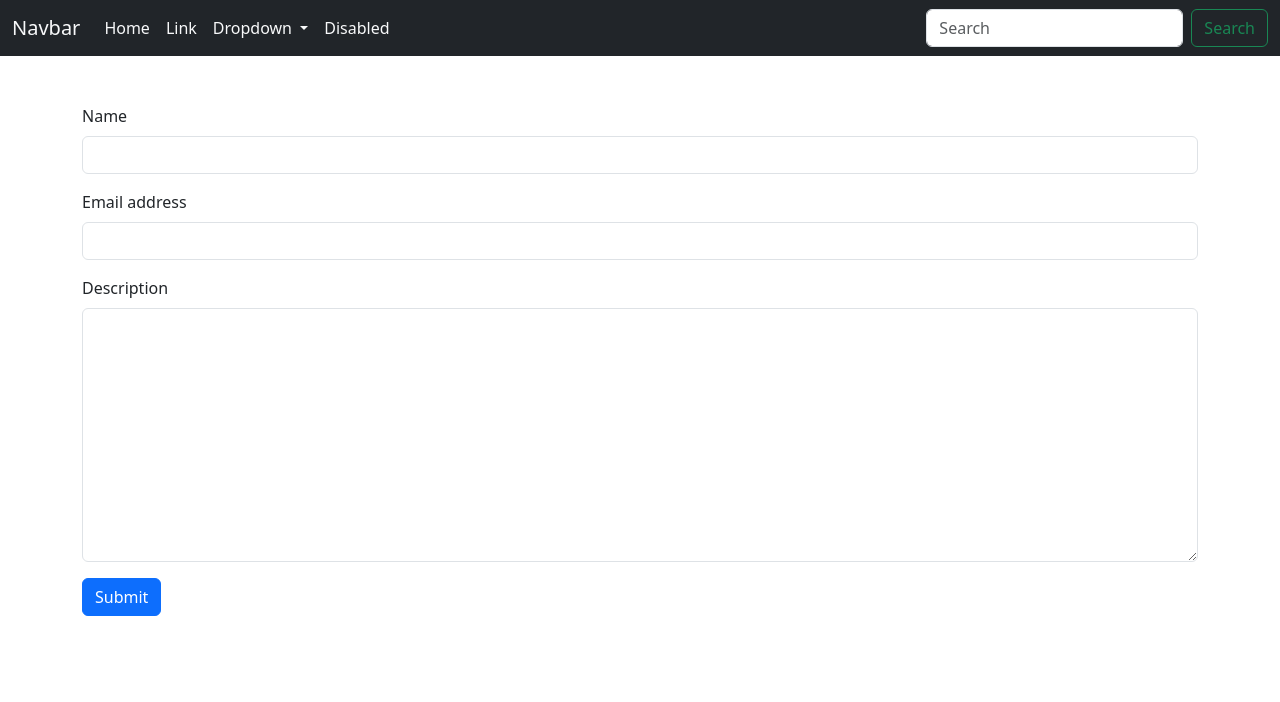
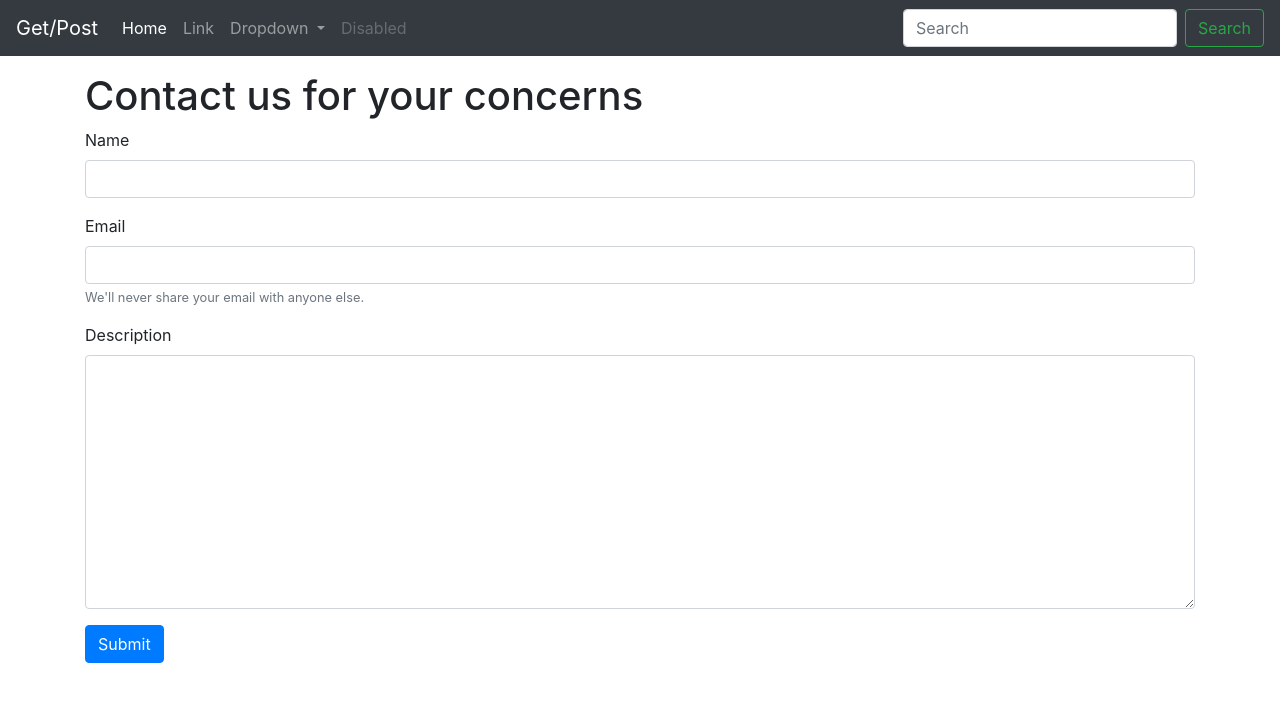
Before and after one commit to DINKAR202/PHP_Contact-Us, a PHP site: page / in a window 1280 px wide. Shown: the top 702 px of the page. Run offline with PHP 8.4, Linux system fonts and the light colour scheme.

Commit message:
updated form

```diff
--- a/index.php
+++ b/index.php
@@ -1,105 +1,128 @@
-<!DOCTYPE html>
+<!doctype html>
 <html lang="en">
   <head>
-    <meta charset="UTF-8">
-    <meta name="viewport" content="width=device-width, initial-scale=1.0">
+    <!-- Required meta tags -->
+    <meta charset="utf-8">
+    <meta name="viewport" content="width=device-width, initial-scale=1, shrink-to-fit=no">
+
+    <!-- Bootstrap CSS -->
+    <link rel="stylesheet" href="https://stackpath.bootstrapcdn.com/bootstrap/4.4.1/css/bootstrap.min.css" integrity="sha384-Vkoo8x4CGsO3+Hhxv8T/Q5PaXtkKtu6ug5TOeNV6gBiFeWPGFN9MuhOf23Q9Ifjh" crossorigin="anonymous">
+
     <title>Contact Us</title>
-    <link href="https://cdn.jsdelivr.net/npm/bootstrap@5.3.1/dist/css/bootstrap.min.css" rel="stylesheet" integrity="sha384-4bw+/aepP/YC94hEpVNVgiZdgIC5+VKNBQNGCHeKRQN+PtmoHDEXuppvnDJzQIu9" crossorigin="anonymous">
   </head>
   <body>
-
-<nav class="navbar navbar-expand-lg bg-dark">
-    <div class="container-fluid">
-        <a class="navbar-brand text-light" href="#">Navbar</a>
-        <button class="navbar-toggler" type="button" data-bs-toggle="collapse" data-bs-target="#navbarSupportedContent" aria-controls="navbarSupportedContent" aria-expanded="false" aria-label="Toggle navigation">
+  <nav class="navbar navbar-expand-lg navbar-dark bg-dark">
+  <a class="navbar-brand" href="#">Get/Post</a>
+  <button class="navbar-toggler" type="button" data-toggle="collapse" data-target="#navbarSupportedContent" aria-controls="navbarSupportedContent" aria-expanded="false" aria-label="Toggle navigation">
     <span class="navbar-toggler-icon"></span>
   </button>
+
   <div class="collapse navbar-collapse" id="navbarSupportedContent">
-            <ul class="navbar-nav me-auto mb-2 mb-lg-0">
-                <li class="nav-item">
-                    <a class="nav-link active text-light" aria-current="page" href="#">Home</a>
+    <ul class="navbar-nav mr-auto">
+      <li class="nav-item active">
+        <a class="nav-link" href="/cwhphp/21_Get_Post.php">Home <span class="sr-only">(current)</span></a>
       </li>
       <li class="nav-item">
-                    <a class="nav-link text-light" href="#">Link</a>
+        <a class="nav-link" href="#">Link</a>
       </li>
       <li class="nav-item dropdown">
-                    <a class="nav-link dropdown-toggle text-light" href="#" role="button" data-bs-toggle="dropdown" aria-expanded="false">
+        <a class="nav-link dropdown-toggle" href="#" id="navbarDropdown" role="button" data-toggle="dropdown" aria-haspopup="true" aria-expanded="false">
           Dropdown
         </a>
-                    <ul class="dropdown-menu">
-                        <li><a class="dropdown-item" href="#">Action</a></li>
-                        <li><a class="dropdown-item" href="#">Another action</a></li>
-                        <li><hr class="dropdown-divider"></li>
-                        <li><a class="dropdown-item" href="#">Something else here</a></li>
-                    </ul>
+        <div class="dropdown-menu" aria-labelledby="navbarDropdown">
+          <a class="dropdown-item" href="#">Action</a>
+          <a class="dropdown-item" href="#">Another action</a>
+          <div class="dropdown-divider"></div>
+          <a class="dropdown-item" href="#">Something else here</a>
+        </div>
       </li>
       <li class="nav-item">
-                    <a class="nav-link disabled text-light" aria-disabled="true">Disabled</a>
+        <a class="nav-link disabled" href="#" tabindex="-1" aria-disabled="true">Disabled</a>
       </li>
     </ul>
-            <form class="d-flex" role="search" method="get">
-                <input class="form-control me-2" type="search" placeholder="Search" aria-label="Search">
-                <button class="btn btn-outline-success" type="submit">Search</button>
+    <form class="form-inline my-2 my-lg-0">
+      <input class="form-control mr-sm-2" type="search" placeholder="Search" aria-label="Search">
+      <button class="btn btn-outline-success my-2 my-sm-0" type="submit">Search</button>
     </form>
   </div>
-    </div>
 </nav>
-
 <?php
-if ($_SERVER['REQUEST_METHOD'] == 'POST') {
+    if ($_SERVER['REQUEST_METHOD'] == 'POST'){
         $name = $_POST['name'];
         $email = $_POST['email'];
         $desc = $_POST['desc'];
 
-    // Connecting to the database
+
+      // Connecting to the Database
       $servername = "localhost";
       $username = "root";
       $password = "";
-    $database = "contact_us"; // Updated database name
+      $database = "contacts_us";
 
       // Create a connection
       $conn = mysqli_connect($servername, $username, $password, $database);
-
-    if (!$conn) {
-        die("Sorry, we failed to connect: " . mysqli_connect_error());
-    } else {
-        echo "Connection was successful <br>";
-
-        // Submit data to the database
-        $sql = "INSERT INTO `contacts` (`name`, `email`, `concern`, `dt`) VALUES ('$name', '$email', '$desc', current_timestamp())";
+      // Die if connection was not successful
+      if (!$conn){
+          die("Sorry we failed to connect: ". mysqli_connect_error());
+      }
+      else{
+        // Submit these to a database
+        // Sql query to be executed
+        $sql = "INSERT INTO `contactus` (`name`, `email`, `concern`, `dt`) VALUES ('$name', '$email', '$desc', current_timestamp())";
         $result = mysqli_query($conn, $sql);
 
-        if ($result) {
+        if($result){
           echo '<div class="alert alert-success alert-dismissible fade show" role="alert">
-                  <strong>Success!</strong> Your email has been submitted successfully!
+          <strong>Success!</strong> Your entry has been submitted successfully!
           <button type="button" class="close" data-dismiss="alert" aria-label="Close">
-                  <span aria-hidden="true">&times;</span>
+            <span aria-hidden="true">×</span>
           </button>
         </div>';
         }
+        else{
+            // echo "The record was not inserted successfully because of this error ---> ". mysqli_error($conn);
+            echo '<div class="alert alert-danger alert-dismissible fade show" role="alert">
+          <strong>Error!</strong> We are facing some technical issue and your entry ws not submitted successfully! We regret the inconvinience caused!
+          <button type="button" class="close" data-dismiss="alert" aria-label="Close">
+            <span aria-hidden="true">×</span>
+          </button>
+        </div>';
         }
+
       }
+
+    }
+
+
 ?>
 
-<div class="container">
-    <form class="mt-5" action="Get_post.php" method="post">
-        <div class="mb-3">
-            <label for="name" class="form-label">Name</label>
-            <input type="text" class="form-control" id="name" name="name" aria-describedby="emailHelp">
+<div class="container mt-3">
+<h1>Contact us for your concerns</h1>
+    <form action="contact" method="post">
+    <div class="form-group">
+        <label for="name">Name</label>
+        <input type="text" name="name" class="form-control" id="name" aria-describedby="emailHelp">
     </div>
-        <div class="mb-3">
-            <label for="email" class="form-label">Email address</label>
-            <input type="email" class="form-control" id="email" name="email" aria-describedby="emailHelp">
+
+    <div class="form-group">
+        <label for="email">Email</label>
+        <input type="email" name="email" class="form-control" id="email" aria-describedby="emailHelp">
+        <small id="emailHelp" class="form-text text-muted">We'll never share your email with anyone else.</small>
     </div>
-        <div class="mb-3">
-            <label for="desc" class="form-label">Description</label>
+
+    <div class="form-group">
+        <label for="desc">Description</label>
         <textarea class="form-control" name="desc" id="desc" cols="30" rows="10"></textarea>
     </div>
+
     <button type="submit" class="btn btn-primary">Submit</button>
     </form>
 </div>
 
-<script src="https://cdn.jsdelivr.net/npm/@popperjs/core@2.11.8/dist/umd/popper.min.js" integrity="sha384-I7E8VVD/ismYTF4hNIPjVp/Zjvgyol6VFvRkX/vR+Vc4jQkC+hVqc2pM8ODewa9r" crossorigin="anonymous"></script>
-<script src="https://cdn.jsdelivr.net/npm/bootstrap@5.3.1/dist/js/bootstrap.min.js" integrity="sha384-Rx+T1VzGupg4BHQYs2gCW9It+akI2MM/mndMCy36UVfodzcJcF0GGLxZIzObiEfa" crossorigin="anonymous"></script>
+    <!-- Optional JavaScript -->
+    <!-- jQuery first, then Popper.js, then Bootstrap JS -->
+    <script src="https://code.jquery.com/jquery-3.4.1.slim.min.js" integrity="sha384-J6qa4849blE2+poT4WnyKhv5vZF5SrPo0iEjwBvKU7imGFAV0wwj1yYfoRSJoZ+n" crossorigin="anonymous"></script>
+    <script src="https://cdn.jsdelivr.net/npm/popper.js@1.16.0/dist/umd/popper.min.js" integrity="sha384-Q6E9RHvbIyZFJoft+2mJbHaEWldlvI9IOYy5n3zV9zzTtmI3UksdQRVvoxMfooAo" crossorigin="anonymous"></script>
+    <script src="https://stackpath.bootstrapcdn.com/bootstrap/4.4.1/js/bootstrap.min.js" integrity="sha384-wfSDF2E50Y2D1uUdj0O3uMBJnjuUD4Ih7YwaYd1iqfktj0Uod8GCExl3Og8ifwB6" crossorigin="anonymous"></script>
   </body>
 </html>
```
Lines whose indentation alone changed are shown as unchanged.
